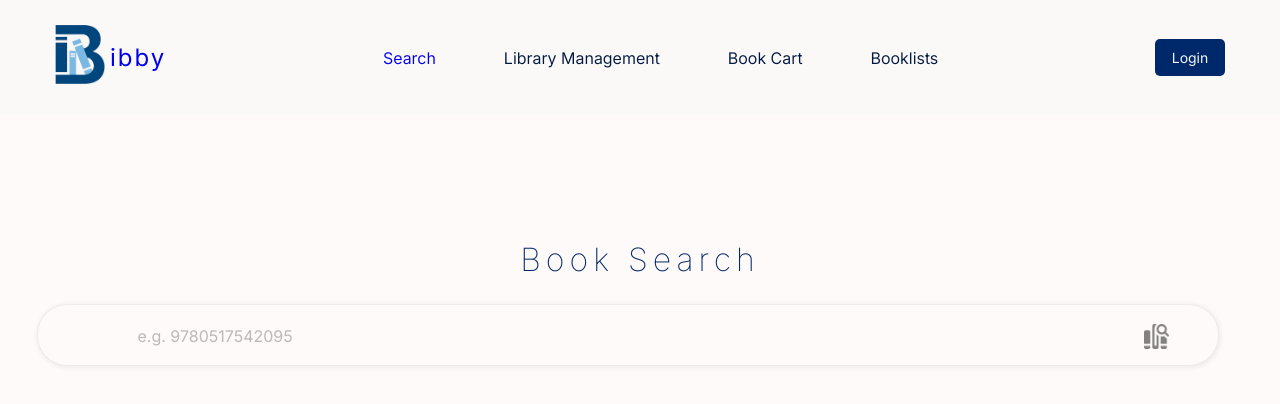
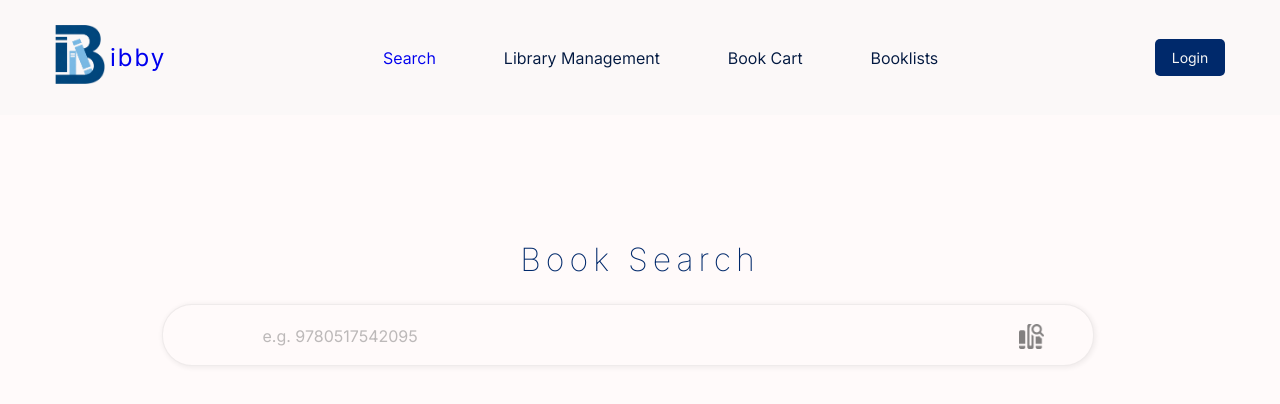
Before and after one commit to leodvincci/Bibby-Web, a React (Vite) app: page /search in a window 1280 px wide. Shown: the top 404 px of the page. Built offline with nearby package versions, Linux system fonts and the light colour scheme.

Commit message:
Update input width in style.css for improved layout

```diff
--- a/src/style.css
+++ b/src/style.css
@@ -129,7 +129,7 @@ a:visited{
   padding: 0 90px;
   background-color: #fffafa;
   margin-top: 25px;
-  width: 1000px;
+  width: 750px;
   height: 60px;
   border-radius: 30px;
   border: 1px solid rgba(78, 78, 78, 0.09);
```
